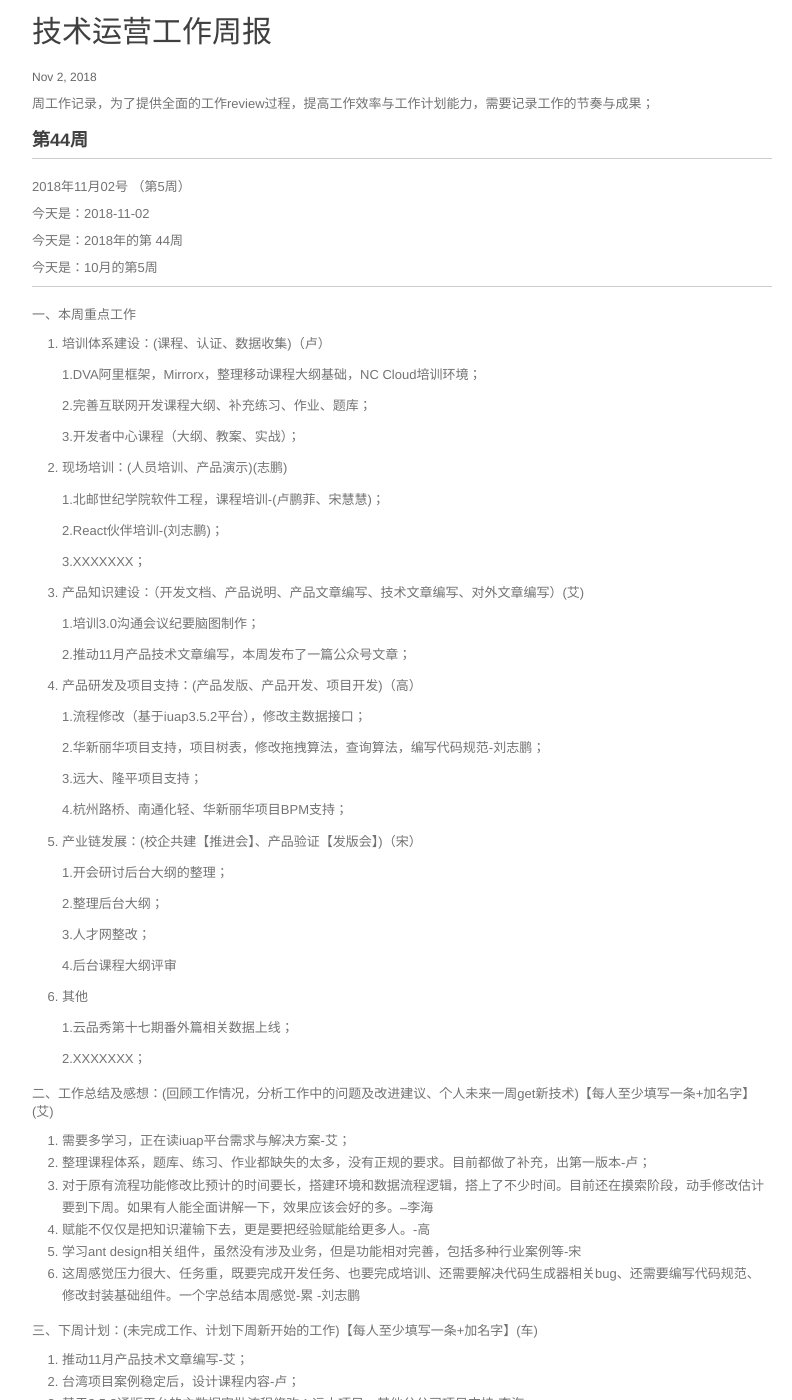
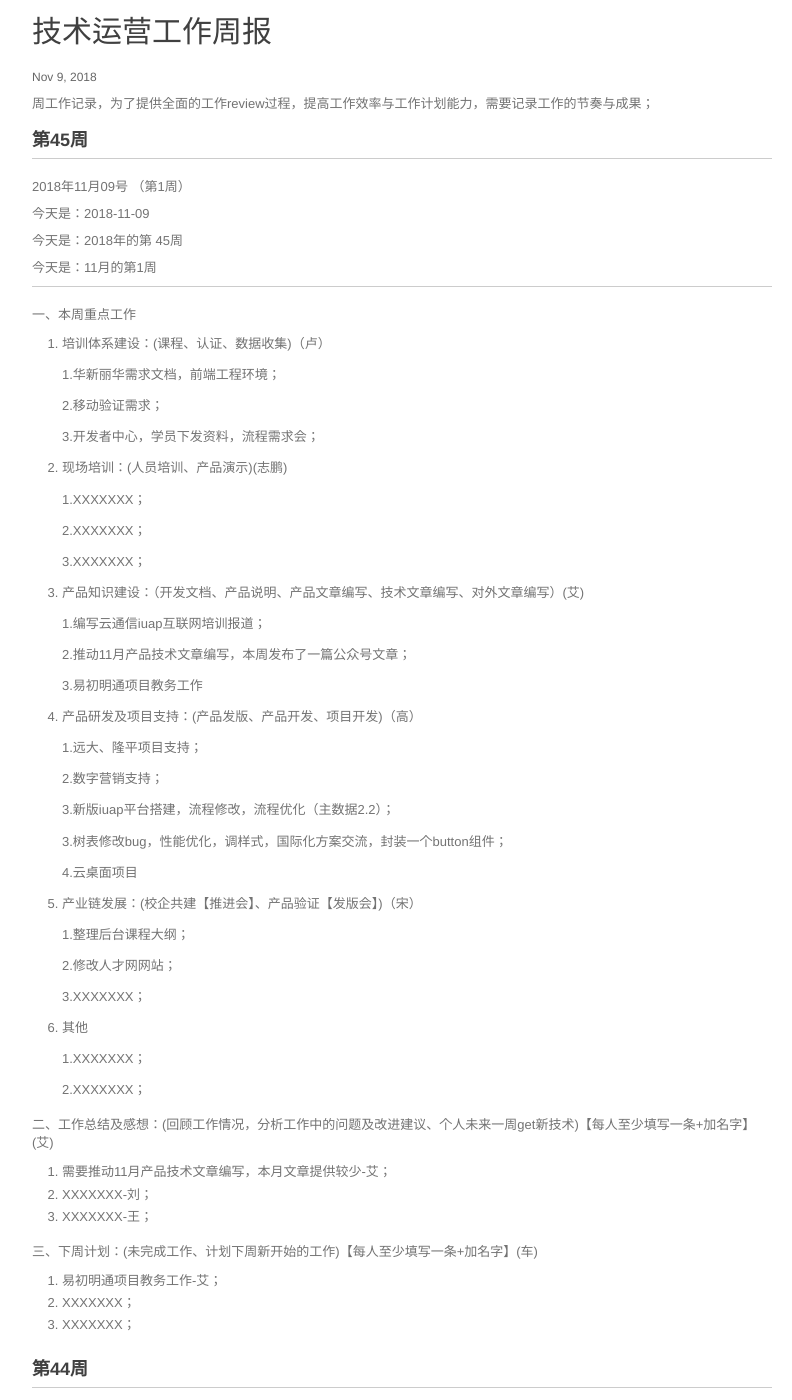
Before and after one commit to walllFlower/blog, a Jekyll site: the page built from _posts/2018-07-17-day_report_cxz.md, in a window 1280 px wide and 1400 px high, scrolled down 203 px. Shown: the whole window, without its empty margins (238-1030 px from the left). Built offline with Jekyll 4.4.1, drawn with Linux system fonts in a browser that asks for light colours; comment, search, counter and statistics services are not loaded.

Commit message:
Update 2018-07-17-day_report_cxz.md

```diff
--- a/_posts/2018-07-17-day_report_cxz.md
+++ b/_posts/2018-07-17-day_report_cxz.md
@@ -1,11 +1,92 @@
 ---
 layout: post
 title:  "技术运营工作周报"
-date:   2018-11-02 14:57:32
+date:   2018-11-09 14:57:32
 categories: 技术运营工作周报
 ---
 
 周工作记录，为了提供全面的工作review过程，提高工作效率与工作计划能力，需要记录工作的节奏与成果；
+
+###  第45周
+
+***
+
+2018年11月09号 （第1周）
+
+今天是：2018-11-09
+
+今天是：2018年的第 45周
+
+今天是：11月的第1周
+
+
+***
+
+一、本周重点工作
+
+1. 培训体系建设：(课程、认证、数据收集)（卢）
+
+    1.华新丽华需求文档，前端工程环境；
+
+    2.移动验证需求；
+
+    3.开发者中心，学员下发资料，流程需求会；
+
+2. 现场培训：(人员培训、产品演示)(志鹏)
+
+    1.XXXXXXX；
+
+    2.XXXXXXX；
+
+    3.XXXXXXX；
+
+3. 产品知识建设：（开发文档、产品说明、产品文章编写、技术文章编写、对外文章编写）(艾)
+
+    1.编写云通信iuap互联网培训报道；
+
+    2.推动11月产品技术文章编写，本周发布了一篇公众号文章；
+
+    3.易初明通项目教务工作
+
+
+4. 产品研发及项目支持：(产品发版、产品开发、项目开发)（高）
+
+    1.远大、隆平项目支持；
+
+    2.数字营销支持；
+
+    3.新版iuap平台搭建，流程修改，流程优化（主数据2.2）；
+
+    3.树表修改bug，性能优化，调样式，国际化方案交流，封装一个button组件；
+
+    4.云桌面项目
+
+5. 产业链发展：(校企共建【推进会】、产品验证【发版会】)（宋）
+
+    1.整理后台课程大纲；
+
+    2.修改人才网网站；
+
+    3.XXXXXXX；
+
+6. 其他
+
+    1.XXXXXXX；
+
+    2.XXXXXXX；
+
+二、工作总结及感想：(回顾工作情况，分析工作中的问题及改进建议、个人未来一周get新技术)【每人至少填写一条+加名字】(艾)
+
+1. 需要推动11月产品技术文章编写，本月文章提供较少-艾；
+2. XXXXXXX-刘；
+3. XXXXXXX-王；
+
+三、下周计划：(未完成工作、计划下周新开始的工作)【每人至少填写一条+加名字】(车)
+
+1. 易初明通项目教务工作-艾；
+2. XXXXXXX；
+3. XXXXXXX；
+
 
 ###  第44周
 
```
